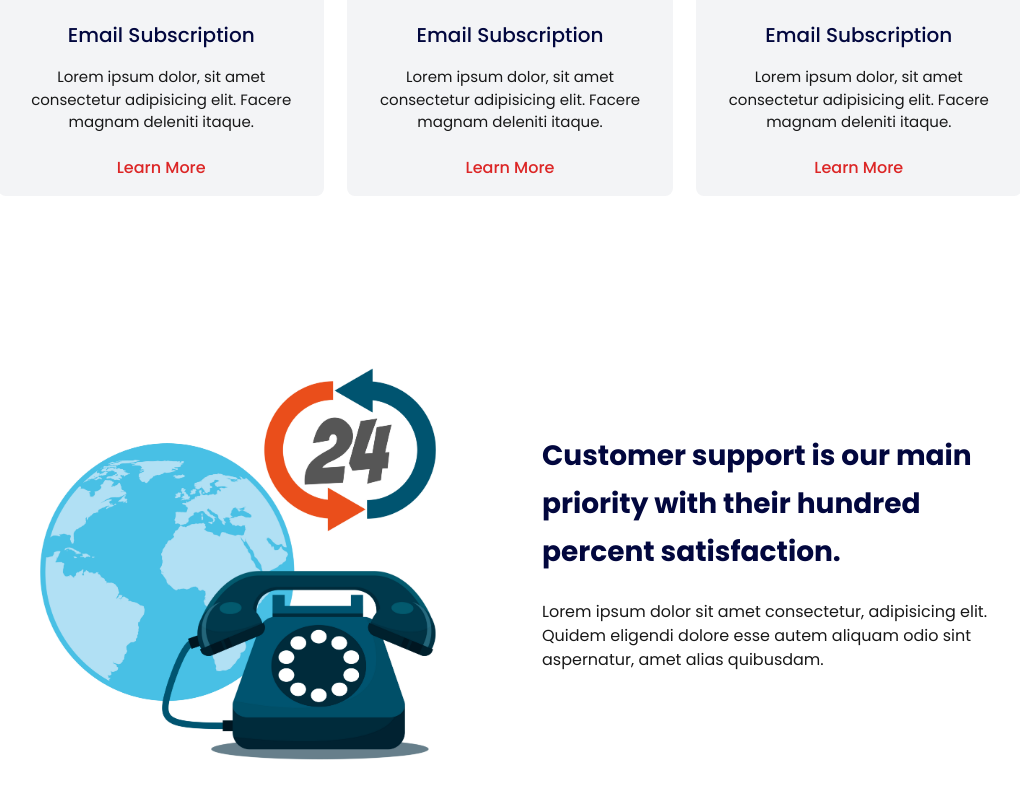
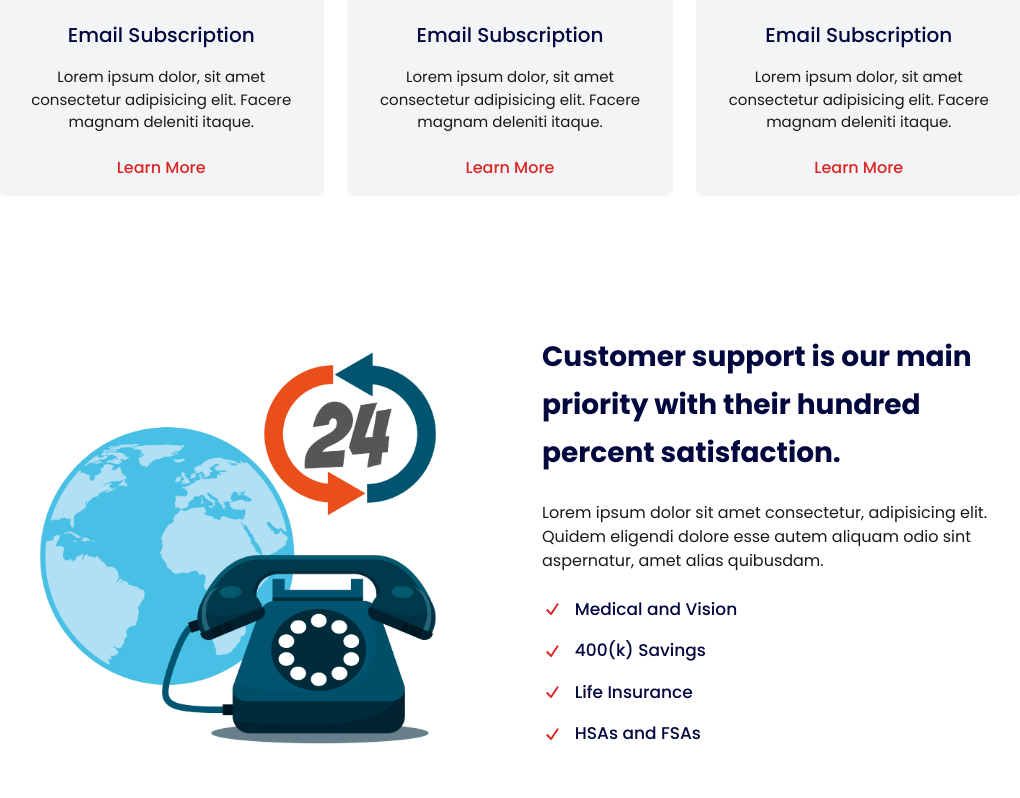
Before and after one commit to moonspark78/Agency-Website, a Next.js app: page / in a window 1280 px wide. Shown: the part 1448-2246 px from the top of the page, without its empty margins (130-1150 px from the left). Built offline with nearby package versions, Linux system fonts and the light colour scheme.

Commit message:
:art: Done  with the Customer Section    :art:

```diff
--- a/app/components/CustomerSupport/CustomerSupport.tsx
+++ b/app/components/CustomerSupport/CustomerSupport.tsx
@@ -1,10 +1,11 @@
 import Image from "next/image";
 import React from "react";
 import SupportImg from "@/public/images/support.jpg";
+import { CheckIcon } from "@heroicons/react/16/solid";
 
 const CustomerSupport = () => {
   return (
-    <div className="pt-[5rem] pb-[3rem]">
+    <div className="pt-[4rem] pb-[3rem]">
       <div className="w-[80%] mx-auto grid grid-cols-1 lg:grid-cols-2 gap-[4rem] items-center">
         <div className="order-2 lg:order-1">
           <Image src={SupportImg} alt="support" />
@@ -14,8 +15,27 @@ const CustomerSupport = () => {
             Customer support is our main priority with their hundred percent
             satisfaction.
           </h1>
-          <p className="mt-[1.5rem] mb-[1.5rem] text-black opacity-90 text-[15px] md:text-[16px]">Lorem ipsum dolor sit amet consectetur, adipisicing elit.
-             Quidem eligendi dolore esse autem aliquam odio sint aspernatur, amet alias quibusdam.</p>
+          <p className="mt-[1.5rem] mb-[1.5rem] text-black opacity-90 text-[15px] md:text-[16px]">
+            Lorem ipsum dolor sit amet consectetur, adipisicing elit. Quidem
+            eligendi dolore esse autem aliquam odio sint aspernatur, amet alias
+            quibusdam.
+          </p>
+          <div className="flex items-center mb-[1rem] space-x-3">
+            <CheckIcon className="w-[1.3rem] h-[1.3rem] text-red-600"/>
+            <p className="text-[17px] text-[#02073e] font-[500]">Medical and Vision</p>
+          </div>
+          <div className="flex items-center mb-[1rem] space-x-3">
+            <CheckIcon className="w-[1.3rem] h-[1.3rem] text-red-600"/>
+            <p className="text-[17px] text-[#02073e] font-[500]">400(k) Savings </p>
+          </div>
+          <div className="flex items-center mb-[1rem] space-x-3">
+            <CheckIcon className="w-[1.3rem] h-[1.3rem] text-red-600"/>
+            <p className="text-[17px] text-[#02073e] font-[500]">Life Insurance</p>
+          </div>
+          <div className="flex items-center mb-[1rem] space-x-3">
+            <CheckIcon className="w-[1.3rem] h-[1.3rem] text-red-600"/>
+            <p className="text-[17px] text-[#02073e] font-[500]">HSAs and FSAs</p>
+          </div>
         </div>
       </div>
     </div>
```
